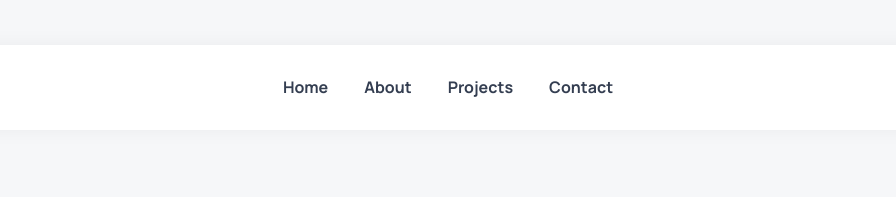
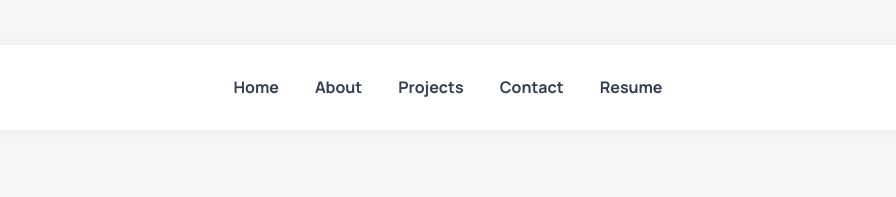
Before and after one commit to kaustav2610/OIBSIP_TASKNO2, a plain HTML site: page index.html in a window 1280 px wide. Shown: the top 197 px of the page, 170-1066 px from the left. Drawn offline with nearby package versions, Linux system fonts and the light colour scheme.

Commit message:
second Commit

```diff
--- a/index.html
+++ b/index.html
@@ -68,6 +68,10 @@
 
           <li>
             <a href="#contact" class="navbar-link">Contact</a>
+          </li>
+
+          <li>
+            <a href="#" class="navbar-link">Resume</a>
           </li>
 
         </ul>
```
